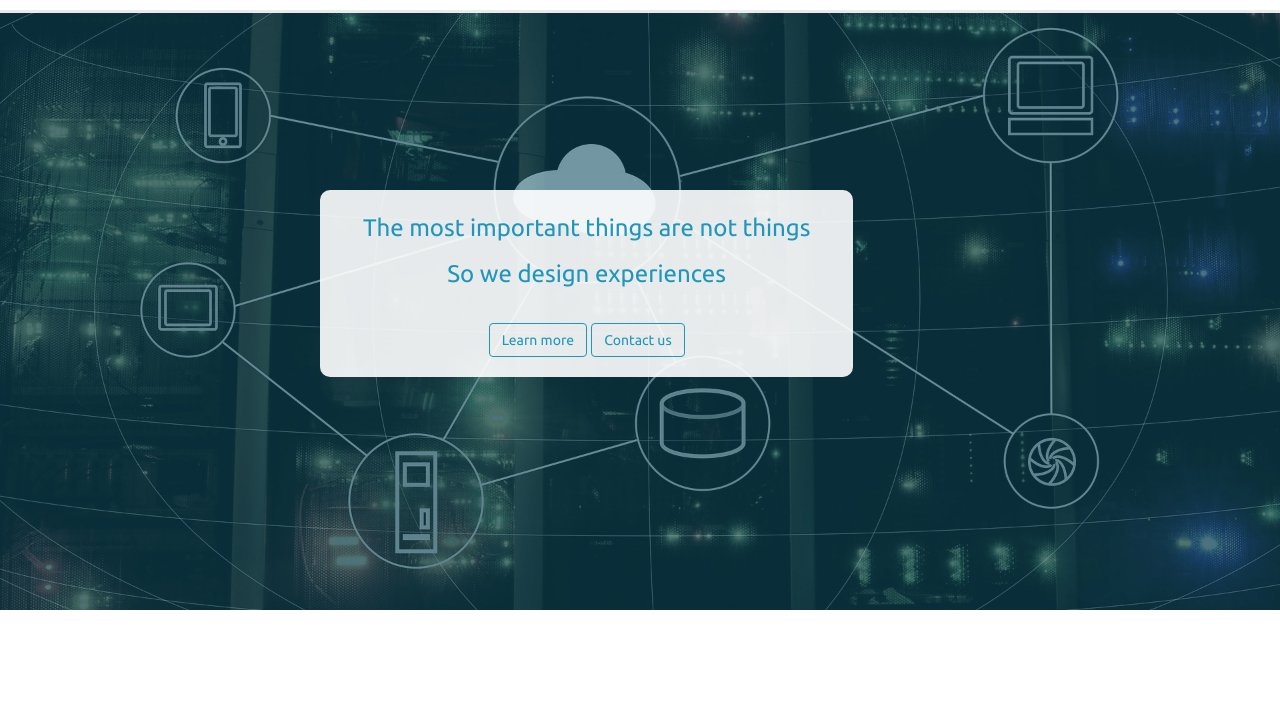
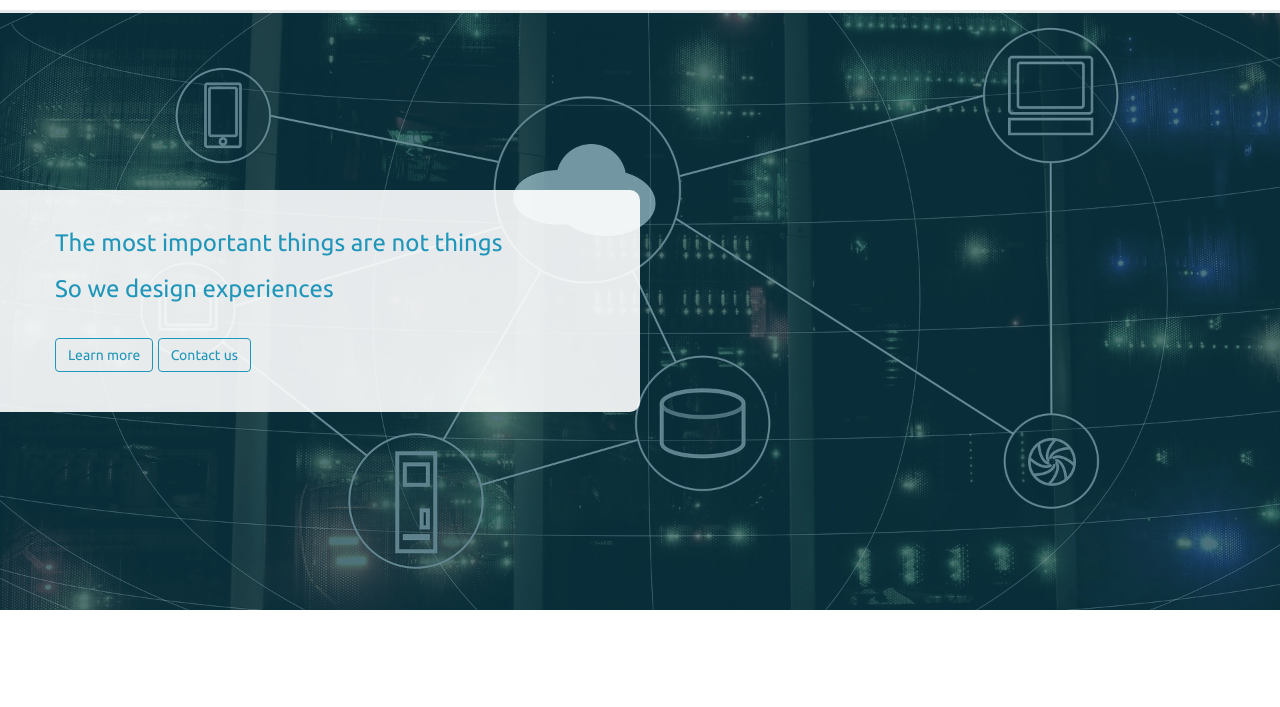
Before and after one commit to chmehmood427/cgt_website, a plain HTML site: page index.html in a window 1280 px wide. Shown: the part 70-777 px from the top of the page. Drawn offline with nearby package versions, Linux system fonts and the light colour scheme; some packages are replaced by stand-ins of ours.

Commit message:
to change the section 1 title box position

```diff
--- a/css/cgt_main.css
+++ b/css/cgt_main.css
@@ -128,18 +128,11 @@ body {
       top: 30%;
       color: #2096ba;
       background-color: rgba(255, 255, 255, 0.9);
-      /*border-radius: 0px 10px 10px 0px;*/
-      border-radius: 10px;
+      border-radius: 0px 10px 10px 0px;
     }
 
     .title {
-      padding: 5px 0px 0px;
-      /*padding-left: 20px;*/
-      text-align: center;
-    }
-
-    .title-buttons {
-      text-align: center;
+      padding: 20px 40px;
     }
 
     .nav-btn {
--- a/index.html
+++ b/index.html
@@ -57,8 +57,7 @@
 
     <div class="fixed-bg" style="background-image:url('./images/bg01.jpg');">
       <div class="bg-cover">
-        <div class="col-sm-2 col-md-3 col-lg-3"></div>
-        <div class="title-caption col-sm-8 col-md-6 col-lg-5">
+        <div class="title-caption col-sm-9 col-md-7 col-lg-6">
 
 
           <div class="title">
```
